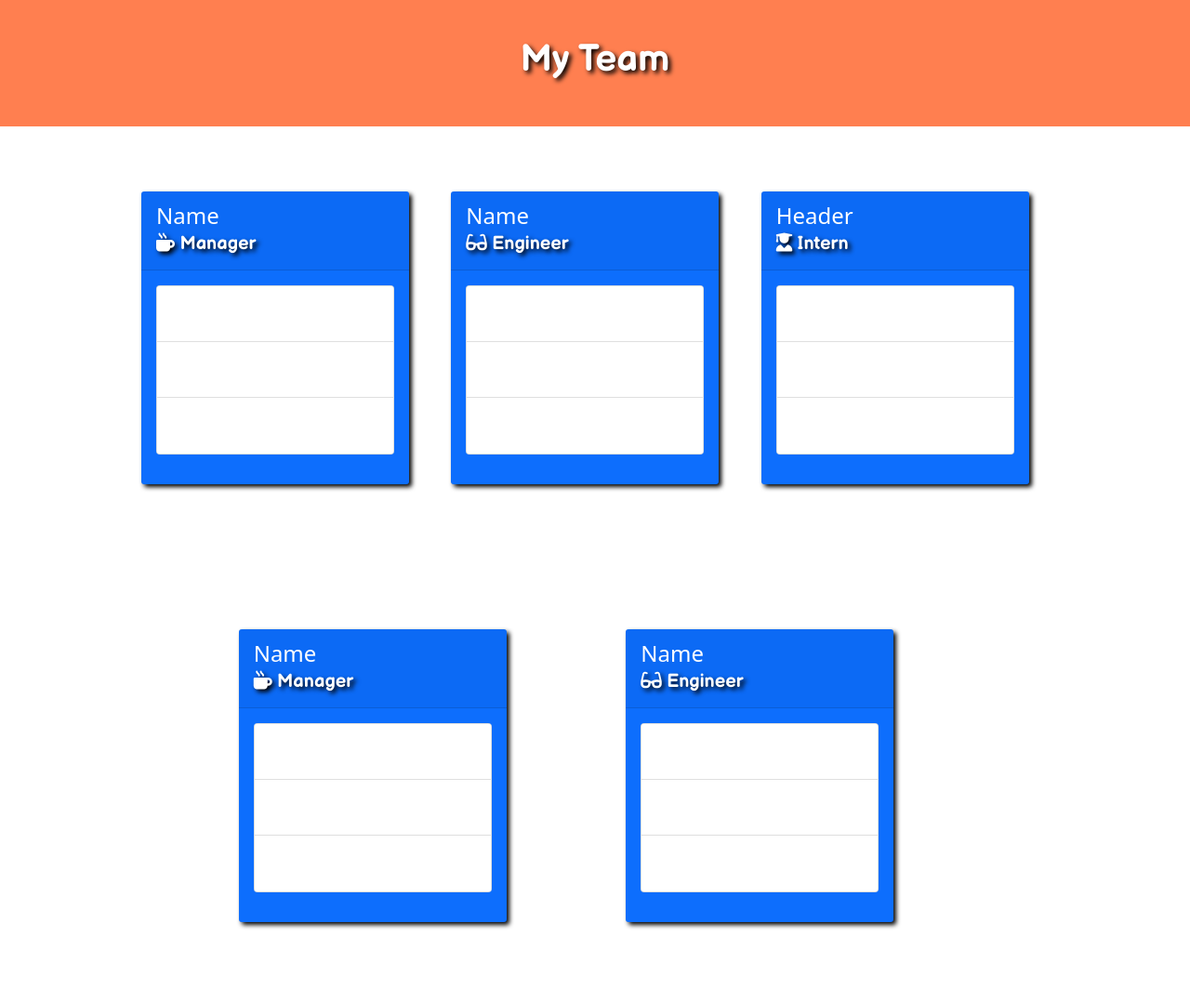
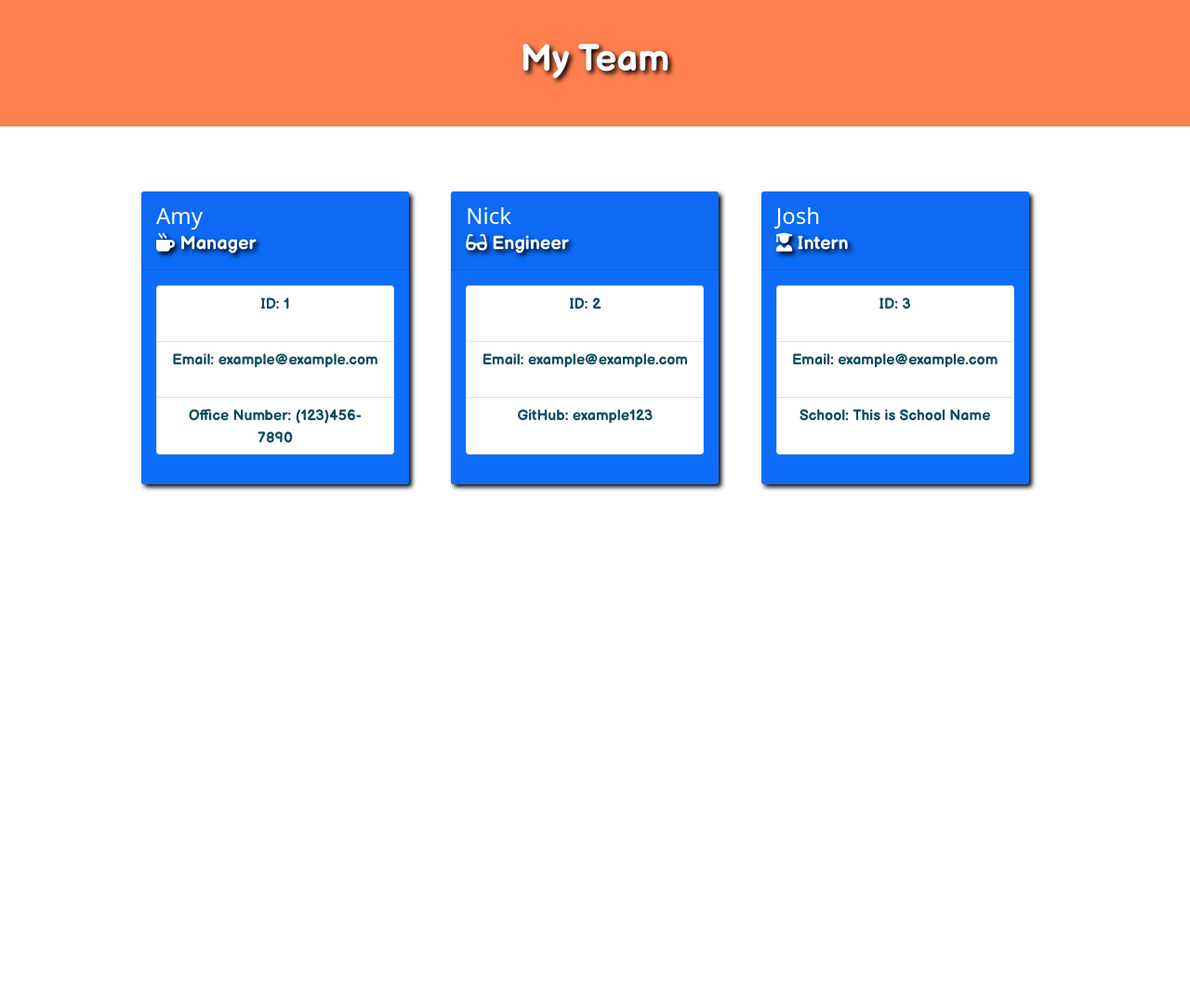
Before and after one commit to aikakuo/teamPortfolioGenerator, a website: page Develop/team.html in a window 1280 px wide. Shown: the whole page at 93% size. After the commit the page ends 800 px from the top, so only its background shows below. Drawn offline with nearby package versions, Linux system fonts and the light colour scheme.

```diff
--- a/Develop/style.css
+++ b/Develop/style.css
@@ -46,3 +46,10 @@
     width: 18rem;
 
 }
+
+li {
+    color: rgb(13, 75, 96);
+    font-family: 'Balsamiq Sans', cursive;
+    text-align: center;
+
+}
--- a/Develop/team.html
+++ b/Develop/team.html
@@ -20,16 +20,16 @@
 <div class="row">
     <div class="col-md-4">
         <div class="card-div text-white bg-primary mb-3" style="max-width: 18rem;">
-            <div class="card-header">Name<h5 class="card-title"><i class="fas fa-mug-hot"></i>
+            <div class="card-header">Amy<h5 class="card-title"><i class="fas fa-mug-hot"></i>
                 Manager</h5></div>
 
             <div class="card-body">
 
                 <div class="card">
                     <ul class="list-group list-group-flush">
-                      <li class="list-group-item">Cras justo odio</li>
-                      <li class="list-group-item">Dapibus ac facilisis in</li>
-                      <li class="list-group-item">Vestibulum at eros</li>
+                      <li class="list-group-item">ID: 1</li>
+                      <li class="list-group-item">Email: example@example.com</li>
+                      <li class="list-group-item">Office Number: (123)456-7890</li>
                     </ul>
                   </div>
             </div>
@@ -40,16 +40,16 @@
     <div class="col-md-4">
 
         <div class="card-div text-white bg-primary mb-3" style="max-width: 18rem;">
-            <div class="card-header">Name<h5 class="card-title"><i class="fas fa-glasses"></i>
+            <div class="card-header">Nick<h5 class="card-title"><i class="fas fa-glasses"></i>
                 Engineer</h5></div>
 
             <div class="card-body">
 
                 <div class="card">
                     <ul class="list-group list-group-flush">
-                      <li class="list-group-item">Cras justo odio</li>
-                      <li class="list-group-item">Dapibus ac facilisis in</li>
-                      <li class="list-group-item">Vestibulum at eros</li>
+                      <li class="list-group-item">ID: 2</li>
+                      <li class="list-group-item">Email: example@example.com</li>
+                      <li class="list-group-item">GitHub: example123</li>
                     </ul>
                   </div>
             </div>
@@ -59,7 +59,7 @@
     <div class="col-md-4">
 
         <div class="card-div text-white bg-primary mb-3" style="max-width: 18rem;">
-          <div class="card-header">Header
+          <div class="card-header">Josh
             <h5 class="card-title"><i class="fas fa-user-graduate"></i>
                 Intern</h5>
           </div>
@@ -67,9 +67,9 @@
 
             <div class="card">
                 <ul class="list-group list-group-flush">
-                  <li class="list-group-item">Cras justo odio</li>
-                  <li class="list-group-item">Dapibus ac facilisis in</li>
-                  <li class="list-group-item">Vestibulum at eros</li>
+                  <li class="list-group-item">ID: 3</li>
+                  <li class="list-group-item">Email: example@example.com</li>
+                  <li class="list-group-item">School: This is School Name</li>
                 </ul>
               </div>
      </div>
@@ -80,48 +80,7 @@
 
 </div>
 
-<div class="row">
-    <div class="col-md-5">
-        <div class="col-body">
-        <div class="card-div text-white bg-primary mb-3">
-            <div class="card-header">Name<h5 class="card-title"><i class="fas fa-mug-hot"></i>
-                Manager</h5></div>
 
-            <div class="card-body">
-
-                <div class="card">
-                    <ul class="list-group list-group-flush">
-                      <li class="list-group-item">Cras justo odio</li>
-                      <li class="list-group-item">Dapibus ac facilisis in</li>
-                      <li class="list-group-item">Vestibulum at eros</li>
-                    </ul>
-                  </div>
-            </div>
-          </div>
-
-        </div>
-    </div>
-    <div class="col-md-5">
-        <div class="col-body">
-        <div class="card-div text-white bg-primary mb-3">
-            <div class="card-header">Name<h5 class="card-title"><i class="fas fa-glasses"></i>
-                Engineer</h5></div>
-
-            <div class="card-body">
-
-                <div class="card">
-                    <ul class="list-group list-group-flush">
-                      <li class="list-group-item">Cras justo odio</li>
-                      <li class="list-group-item">Dapibus ac facilisis in</li>
-                      <li class="list-group-item">Vestibulum at eros</li>
-                    </ul>
-                  </div>
-            </div>
-        </div>
-
-    </div>
-
- </div>
 
  </div>
  </div>
```
Also changed, not shown: Assets/example.png (added), 3 other files.
